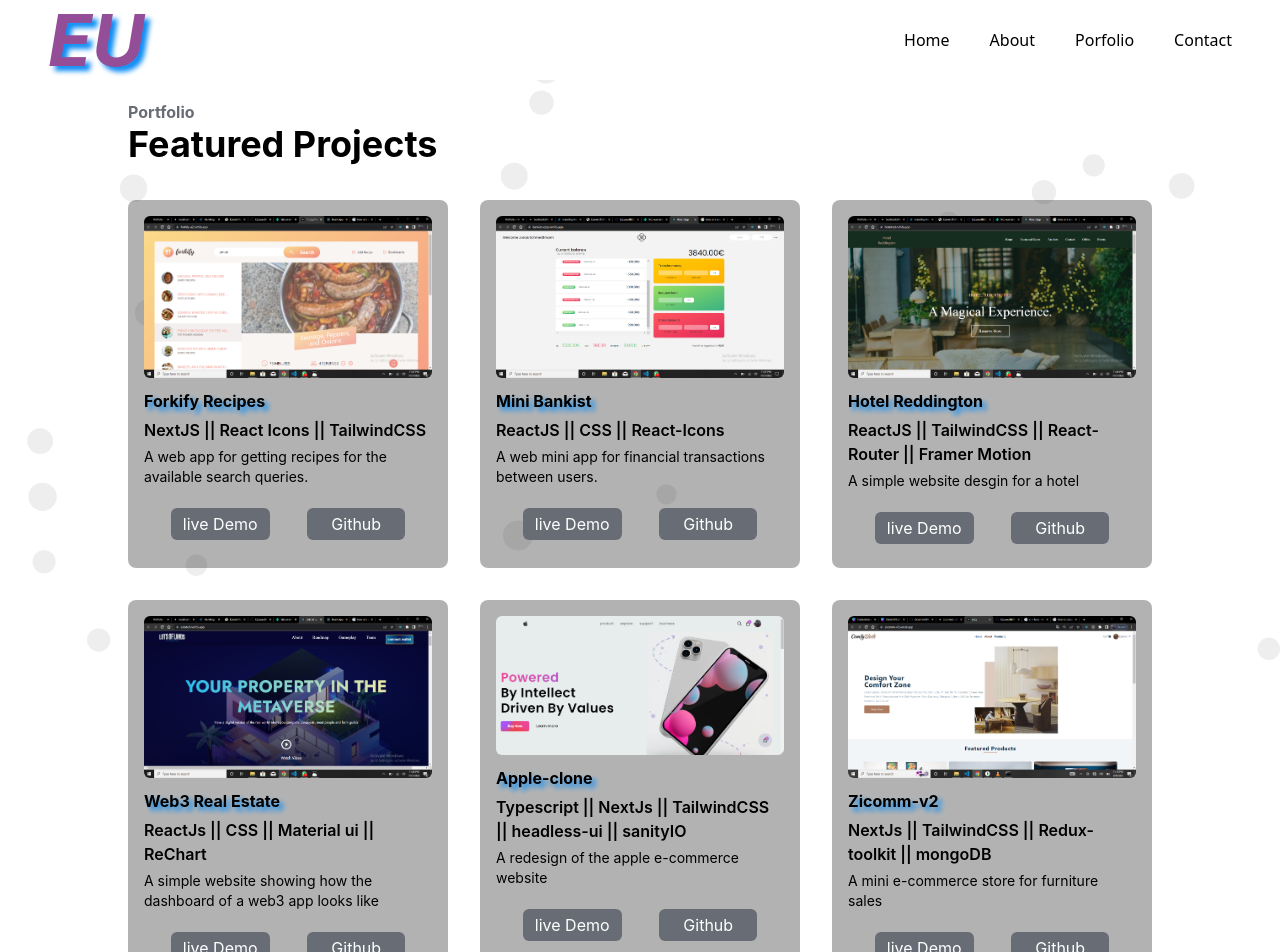
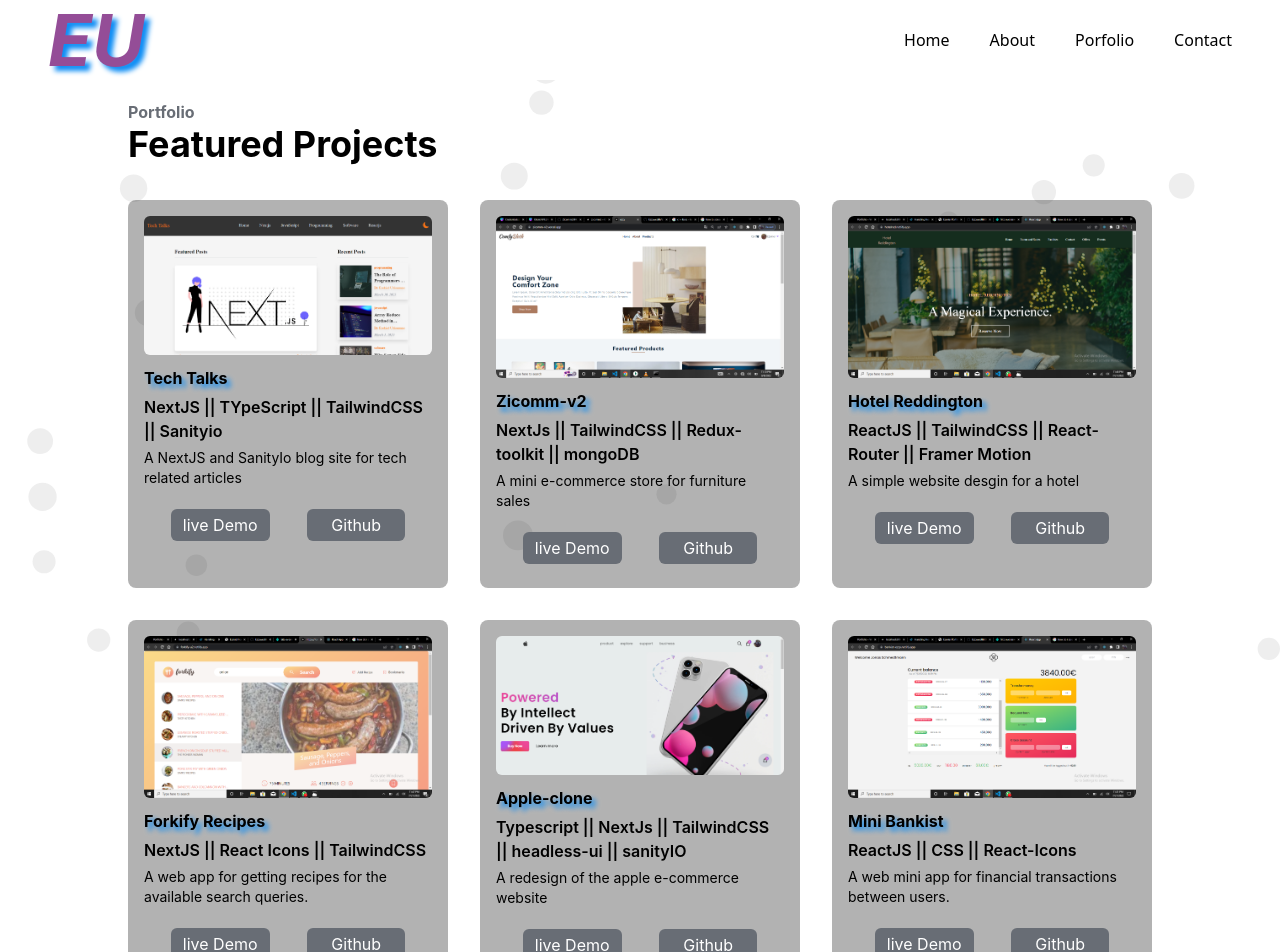
Before and after one commit to uezekiel-mufin/nextportfolio, a Next.js app: page /portfolio in a window 1280 px wide. Shown: the top 952 px of the page. Built offline with nearby package versions, Linux system fonts and the light colour scheme.

Commit message:
add ezzy blog to portfolio

```diff
--- a/public/components/portfolioData.js
+++ b/public/components/portfolioData.js
@@ -1,67 +1,64 @@
-import Forkify from "../../public/images/forkify.png";
-import Bankist from "../../public/images/bankist.png";
-import Hotel from "../../public/images/hotel_red.png";
-import Apple from "../../public/images/appleclone-landingpage.png";
-import Zicomm2 from "../../public/images/zicomm2.png";
-import Estate from "../../public/images/estate.png";
+import Forkify from '../../public/images/forkify.png';
+import Bankist from '../../public/images/bankist.png';
+import Hotel from '../../public/images/hotel_red.png';
+import Apple from '../../public/images/appleclone-landingpage.png';
+import Zicomm2 from '../../public/images/zicomm2.png';
+import blog from '../../public/images/ezzyblog.png';
 
 const data = [
 	{
 		id: 1,
-    image: Forkify,
-    name: "Forkify Recipes",
-    description:
-      "A web app for getting recipes for the available search queries.",
-    technologies: "NextJS || React Icons || TailwindCSS",
-    liveDemo: "https://forkify-app-six.vercel.app/",
-    Github: "https://github.com/Ezzywealth/forkify_app",
+		image: blog,
+		name: 'Tech Talks',
+		description: 'A NextJS and SanityIo blog site for tech related articles',
+		technologies: 'NextJS || TYpeScript || TailwindCSS || Sanityio',
+		liveDemo: 'ezzyblog.vercel.app',
+		Github: 'https://github.com/Ezzywealth/ezzyblog',
 	},
 	{
 		id: 2,
-    image: Bankist,
-    name: "Mini Bankist",
-    description: "A web mini app for financial transactions between users.",
-    technologies: "ReactJS || CSS || React-Icons",
-    liveDemo: "https://bankist-ezzy.netlify.app/",
-    Github: "https://github.com/Ezzywealth/newBankist",
+		image: Zicomm2,
+		name: 'Zicomm-v2',
+		description: 'A mini e-commerce store for furniture sales ',
+		technologies: 'NextJs || TailwindCSS || Redux-toolkit || mongoDB ',
+		liveDemo: 'https://zicomm-v2.vercel.app/',
+		Github: 'https://github.com/Ezzywealth/nextJSecommerce',
 	},
 	{
 		id: 3,
 		image: Hotel,
-    name: "Hotel Reddington",
-    description: "A simple website desgin for a hotel",
-    technologies: "ReactJS || TailwindCSS || React-Router || Framer Motion",
-    liveDemo: "https://hotelred.netlify.app/",
-    Github: "https://github.com/Ezzywealth/hotel",
+		name: 'Hotel Reddington',
+		description: 'A simple website desgin for a hotel',
+		technologies: 'ReactJS || TailwindCSS || React-Router || Framer Motion',
+		liveDemo: 'https://hotelred.netlify.app/',
+		Github: 'https://github.com/Ezzywealth/hotel',
 	},
 	{
 		id: 4,
-    image: Estate,
-    name: "Web3 Real Estate",
-    description:
-      "A simple website showing how the dashboard of a web3 app looks like",
-    technologies: "ReactJs || CSS || Material ui || ReChart",
-    liveDemo: "https://estate3.netlify.app/",
-    Github: "https://github.com/Ezzywealth/web3RealEstate",
+		image: Forkify,
+		name: 'Forkify Recipes',
+		description: 'A web app for getting recipes for the available search queries.',
+		technologies: 'NextJS || React Icons || TailwindCSS',
+		liveDemo: 'https://forkify-app-six.vercel.app/',
+		Github: 'https://github.com/Ezzywealth/forkify_app',
 	},
 	{
 		id: 5,
 		image: Apple,
-    name: "Apple-clone",
-    description: "A redesign of the apple e-commerce website ",
-    technologies:
-      "Typescript || NextJs || TailwindCSS || headless-ui || sanityIO  ",
-    liveDemo: "https://apple-clone-neon.vercel.app/",
-    Github: "https://github.com/Ezzywealth/apple-clone-typescript",
+		name: 'Apple-clone',
+		description: 'A redesign of the apple e-commerce website ',
+		technologies: 'Typescript || NextJs || TailwindCSS || headless-ui || sanityIO  ',
+		liveDemo: 'https://apple-clone-neon.vercel.app/',
+		Github: 'https://github.com/Ezzywealth/apple-clone-typescript',
 	},
 	{
 		id: 6,
-    image: Zicomm2,
-    name: "Zicomm-v2",
-    description: "A mini e-commerce store for furniture sales ",
-    technologies: "NextJs || TailwindCSS || Redux-toolkit || mongoDB ",
-    liveDemo: "https://zicomm-v2.vercel.app/",
-    Github: "https://github.com/Ezzywealth/nextJSecommerce",
+		image: Bankist,
+		name: 'Mini Bankist',
+		description: 'A web mini app for financial transactions between users.',
+		technologies: 'ReactJS || CSS || React-Icons',
+		liveDemo: 'https://bankist-ezzy.netlify.app/',
+		Github: 'https://github.com/Ezzywealth/newBankist',
 	},
 ];
 export default data;
```
Also changed, not shown: public/images/ezzyblog.png (added). Lines whose indentation alone changed are shown as unchanged.
